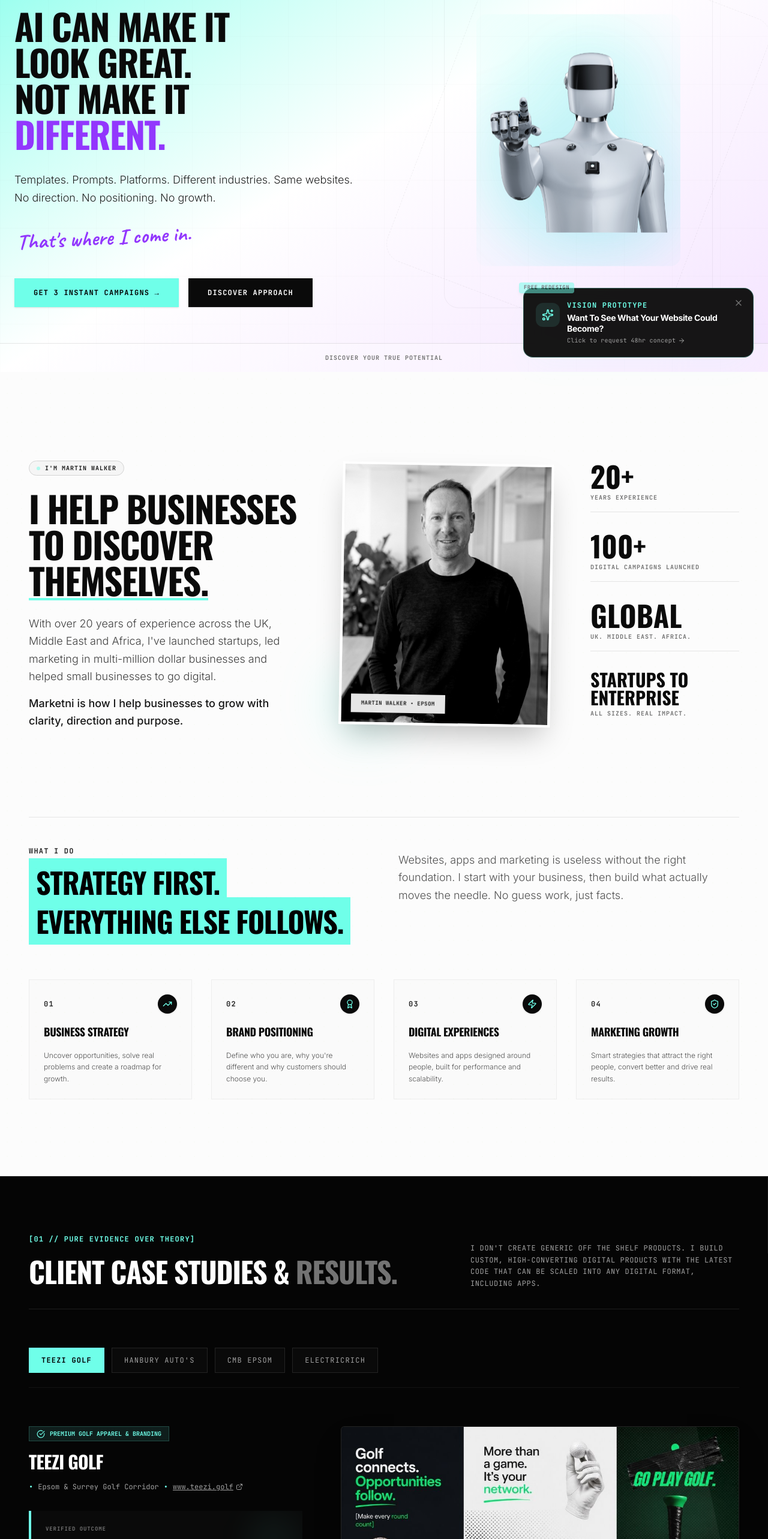
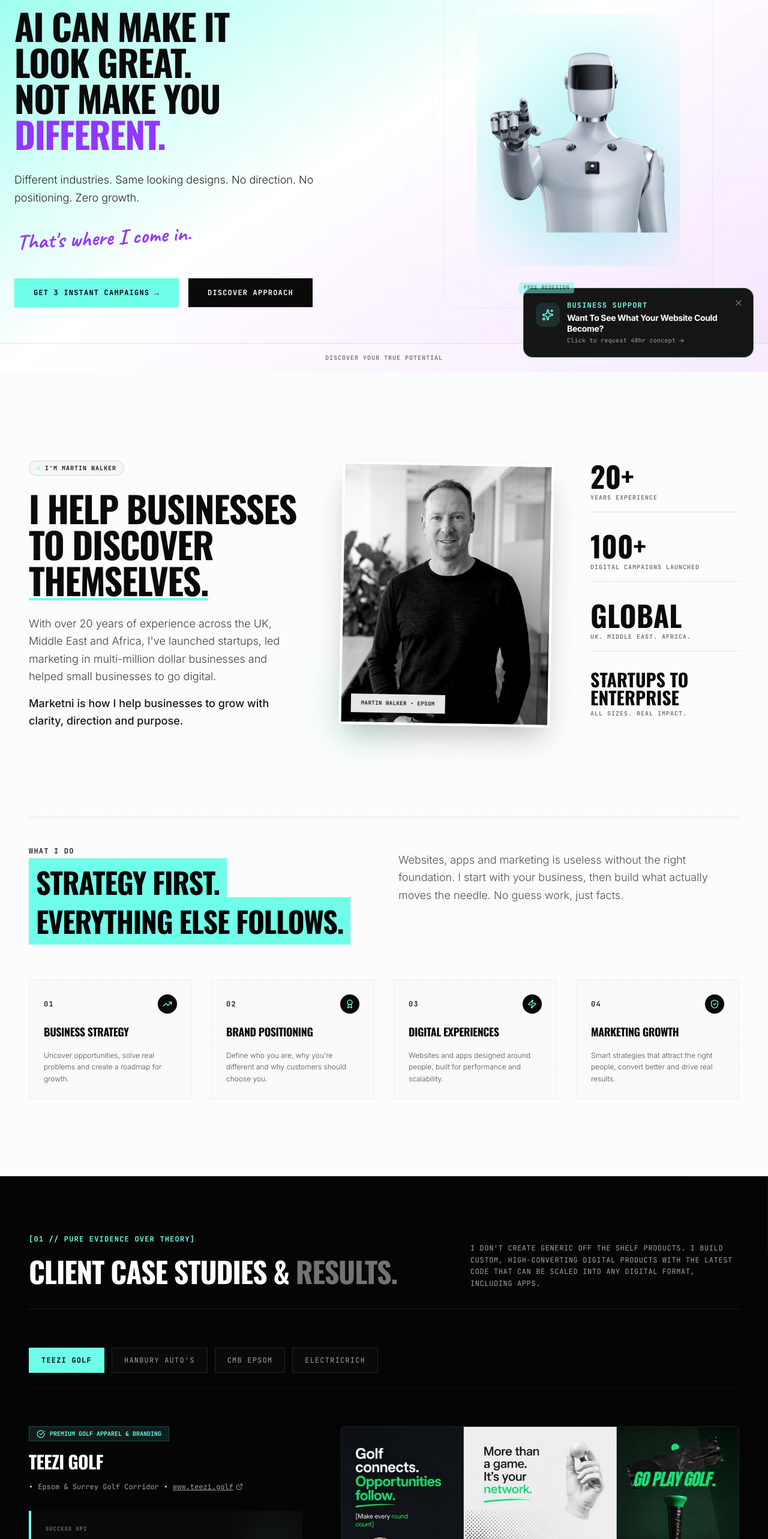
Before and after one commit to Teezi-App/marketni, a React (Vite) app: page / in a window 1280 px wide. Shown: the part 180-2746 px from the top of the page at 60% size. Built offline with nearby package versions, Linux system fonts and the light colour scheme.

Commit message:
style: refine hero copy and update service metrics
Update marketing copy for better brand positioning, add metric labels to client success stories, and rebrand the floating widget call-to-action.

```diff
--- a/src/components/Hero.tsx
+++ b/src/components/Hero.tsx
@@ -91,14 +91,14 @@ export default function Hero({ onScrollToSection }: HeroProps) {
             <h1 className="text-4xl sm:text-5xl lg:text-5xl xl:text-6xl font-black tracking-tight text-neutral-950 leading-none font-display uppercase">
               AI CAN MAKE IT <br />
               LOOK GREAT. <br />
-              NOT MAKE IT <br />
+              NOT MAKE YOU <br />
               <span className="text-[#9237fd]">DIFFERENT.</span>
             </h1>
           </div>
 
           <div className="space-y-6 max-w-xl">
             <p className="text-base md:text-lg text-neutral-800 font-sans font-light leading-relaxed">
-              Templates. Prompts. Platforms. Different industries. Same websites. No direction. No positioning. No growth.
+              Different industries. Same looking designs. No direction. No positioning. Zero growth.
             </p>
 
             <div className="pt-2">
--- a/src/components/Services.tsx
+++ b/src/components/Services.tsx
@@ -39,6 +39,7 @@ interface ClientCaseStudy {
   industry: string;
   location: string;
   metric: string;
+  metricLabel?: string;
   solution: string;
   slides: CarouselSlide[];
   bullets?: string[];
@@ -56,6 +57,7 @@ export default function Services() {
       industry: "Premium Golf Apparel & Branding",
       location: "Epsom & Surrey Golf Corridor",
       metric: "Startup Launch: 500+ signups In 48h",
+      metricLabel: "SUCCESS KPI",
       solution: "Teezi golf is a bespoke golf networking platform that connects users in real-time. Built using Google Antigravity with payment gateways, It was successfully launched In March and on budget.",
       slides: [
         {
@@ -87,7 +89,8 @@ export default function Services() {
       href: "https://ais-pre-d4uwwm6sdnlpegncleok6f-750569669993.europe-west2.run.app",
       industry: "Automotive Heritage & Service",
       location: "Heritage pitch",
-      metric: "Business focus & Modernised approach",
+      metric: "FAMILY RUN HERITAGE",
+      metricLabel: "IDENTIFIED USP",
       solution: "Hanbury Auto's website re-design and build focuses on celebrating the company's rich heritage, which was previously completely missing. We built a custom slot booking database and streamlined customer information flows to elevate brand identity and expand local marketing activities.",
       slides: [
         {
@@ -119,7 +122,8 @@ export default function Services() {
       href: "https://ais-pre-mor2slxj7juyk33rdas5sk-750569669993.europe-west2.run.app/",
       industry: "Local Services & Business Digitalization",
       location: "Epsom Surrey",
-      metric: "Go digital pack + Marketing strategy",
+      metric: "LOCATION, LOCATION, LOCATION",
+      metricLabel: "IDENTIFIED USP",
       solution: "CMB had no online presence. We supported them with our new Go Digital Pack designed for small businesses. By focusing on customer reviews and their strategic physical location, we created an effective and modern search footprint.",
       slides: [
         {
@@ -150,7 +154,8 @@ export default function Services() {
       url: "www.electricrich.co.uk",
       industry: "Professional Electrical Services",
       location: "Surrey & Epsom",
-      metric: "Emergency Support & Brand Launch",
+      metric: "1 HOUR EMERGENCY CALLOUT",
+      metricLabel: "IDENTIFIED USP",
       solution: "We created a new brand identity and website for ElectricRich, establishing a powerful digital presence. By highlighting their emergency call-out services and integrating instant WhatsApp chat functionality, we built a direct, high-converting channel for local customers.",
       slides: [
         {
@@ -268,7 +273,7 @@ export default function Services() {
             <div className="bg-neutral-950 border-l-4 border-brand-green p-6 relative overflow-hidden group">
               <div className="absolute top-0 right-0 w-24 h-24 bg-brand-green/5 rounded-full blur-xl pointer-events-none" />
               <span className="font-mono text-[9px] text-neutral-500 uppercase tracking-widest block font-bold">
-                Verified Outcome
+                {currentStudy.metricLabel || "Verified Outcome"}
               </span>
               <span className="text-2xl md:text-3xl font-black text-brand-green tracking-tight font-display uppercase block mt-1">
                 {currentStudy.metric}
--- a/src/components/WebsiteRedesignFloatingWidget.tsx
+++ b/src/components/WebsiteRedesignFloatingWidget.tsx
@@ -106,7 +106,7 @@ export default function WebsiteRedesignFloatingWidget() {
               {/* Core Text */}
               <div className="space-y-1 pr-6">
                 <h4 className="text-xs font-mono font-black text-brand-green tracking-widest uppercase">
-                  VISION PROTOTYPE
+                  BUSINESS SUPPORT
                 </h4>
                 <p className="text-sm font-bold text-white tracking-tight leading-tight">
                   Want To See What Your Website Could Become?
```
